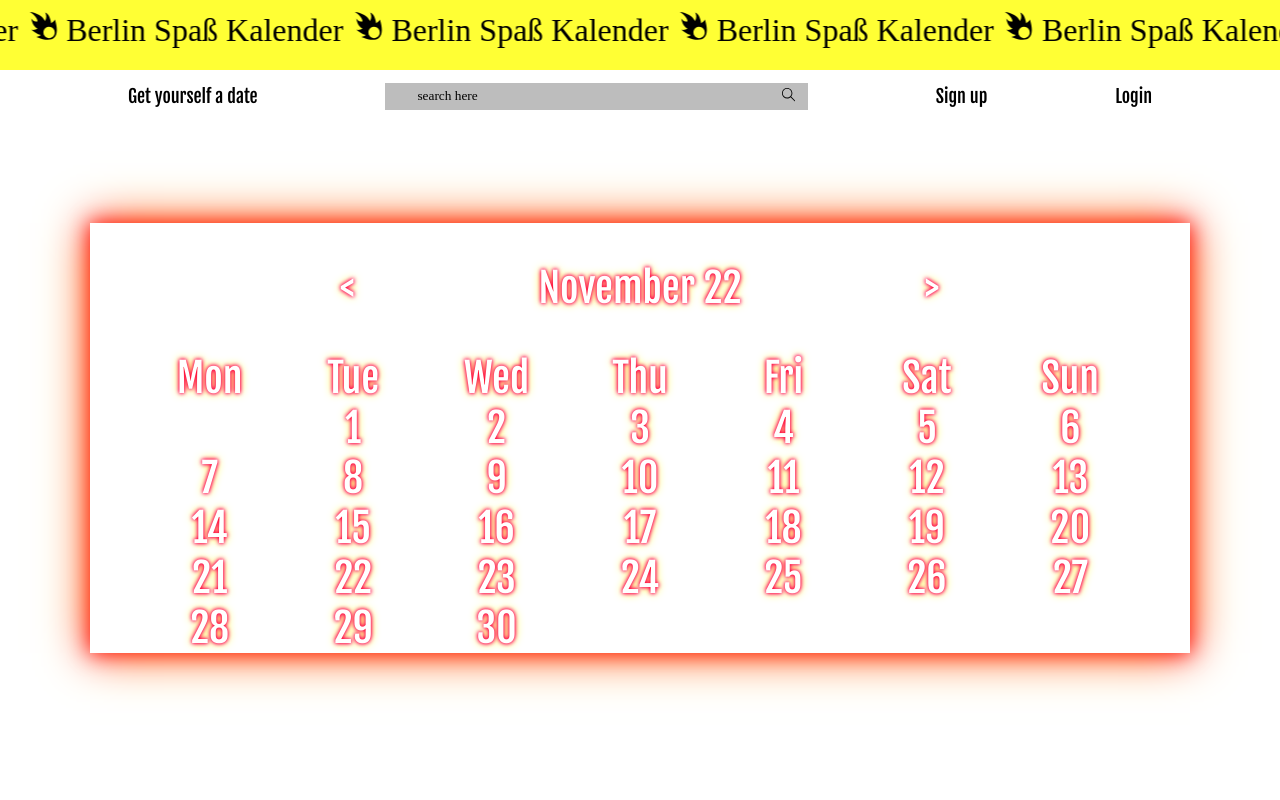
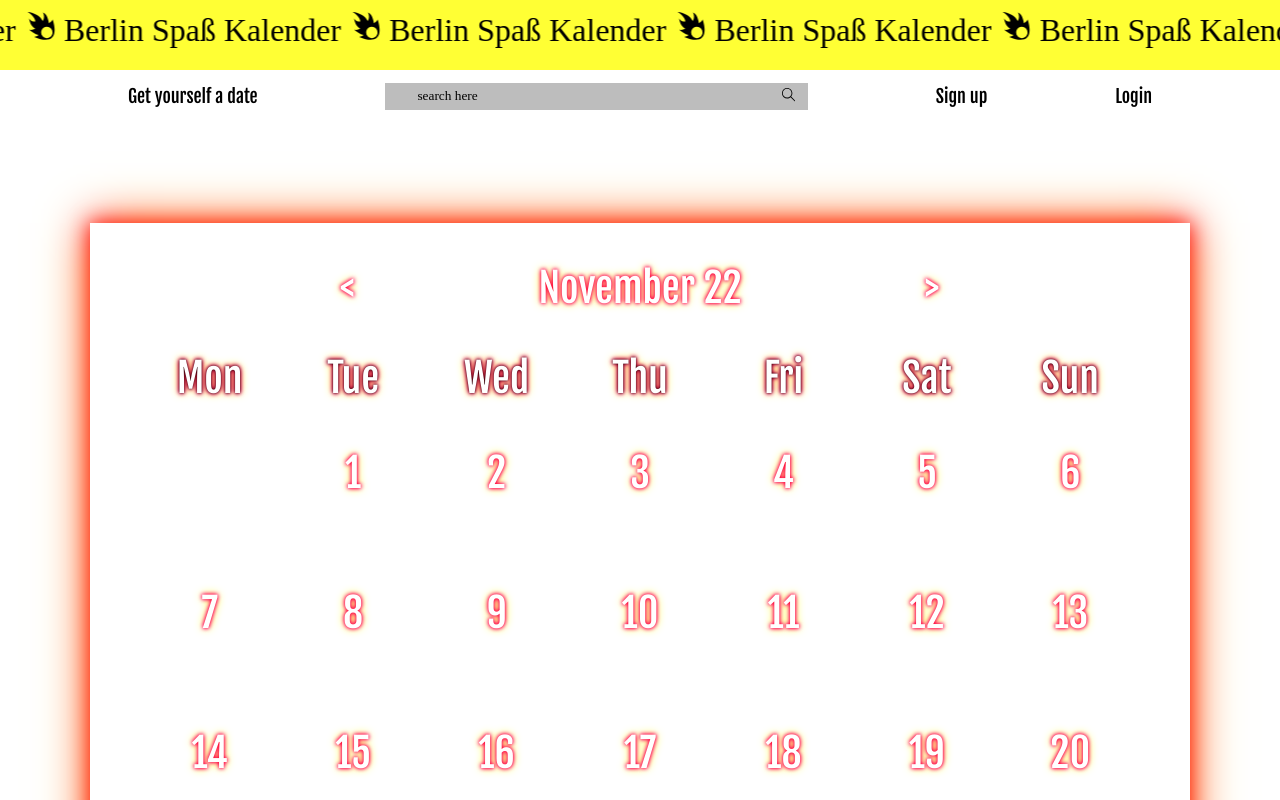
Before and after one commit to aliceheneghan/cyberherd, a React (Create React App) app in the folder client/: page / in a window 1280 px wide. Shown: the top 800 px of the page. Built offline with nearby package versions, Linux system fonts and the light colour scheme; a web font is replaced by a local one.

Commit message:
updated handlers for calendar-month and date-cell Cells, added handlerParam parameter to be passed to each one

```diff
--- a/client/src/features/calendar/components/Calendar.jsx
+++ b/client/src/features/calendar/components/Calendar.jsx
@@ -20,7 +20,7 @@ export default function Calendar() {
   const [currentDate, setCurrentDate] = useState(new Date());
 
   // handlers
-  const onClick = (cb) => setCurrentDate(cb);
+  const changeMonth = (cb) => setCurrentDate(cb);
   const navigateToDateResults = (date) => navigate(`/results/${date}`);
 
   // callbacks
@@ -36,12 +36,12 @@ export default function Calendar() {
   return (
       <div className="calendar">
         <div className="calendar-month">
-          <Cell handler={onClick} cb={prevMonth}>
+          <Cell handler={changeMonth} handlerParam={prevMonth}>
             {'<'}
           </Cell>
           {/* formats JS date into month and year */}
           <Cell>{format(currentDate, 'LLLL yy')}</Cell>
-          <Cell handler={onClick} cb={nextMonth}>
+          <Cell handler={changeMonth} handlerParam={nextMonth}>
             {'>'}
           </Cell>
         </div>
@@ -58,7 +58,7 @@ export default function Calendar() {
           ))}
 
         {monthDays.map((date, i) => (
-          <Cell key={i} onClick={navigateToDateResults} className="date-cell">
+          <Cell key={i} handler={navigateToDateResults} handlerParam={date} className="date-cell">
             {/* formats JS date into day */}
             {format(date, 'd')}
           </Cell>
--- a/client/src/features/calendar/components/Cell.jsx
+++ b/client/src/features/calendar/components/Cell.jsx
@@ -1,3 +1,3 @@
-export default function Cell({ children, handler, cb }) {
-  return <div onClick={() => handler(cb)}>{children}</div>;
+export default function Cell({ handler, handlerParam, className, children }) {
+  return <div onClick={() => handler(handlerParam)} className={className}>{children}</div>;
 }
```
